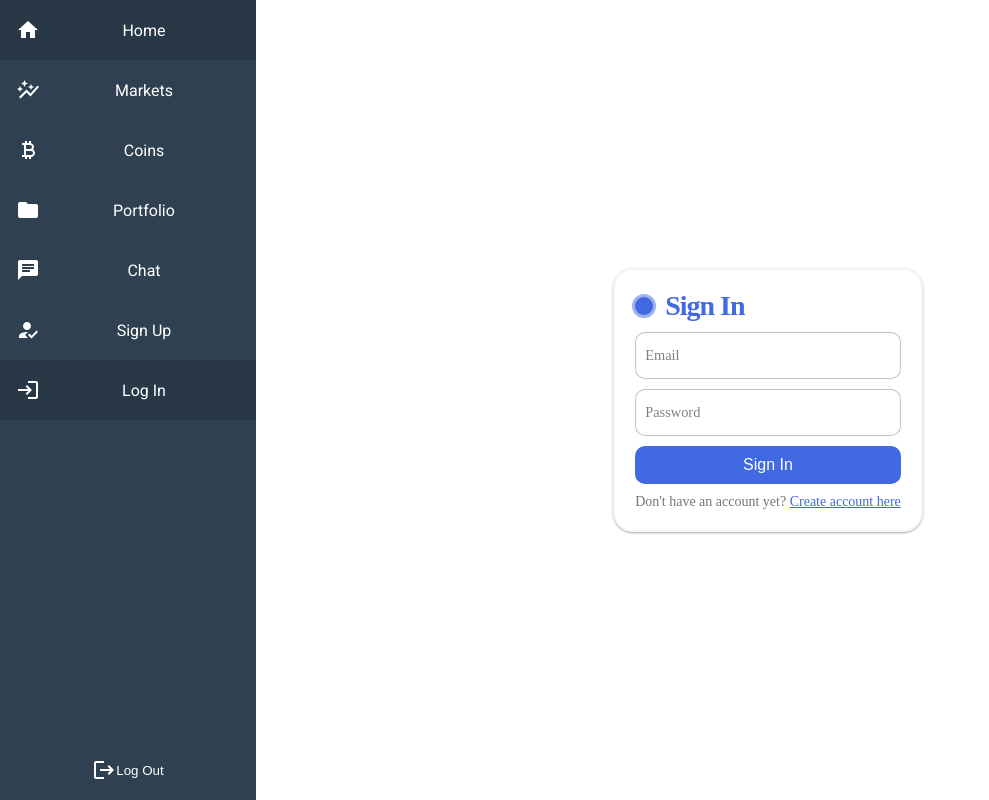
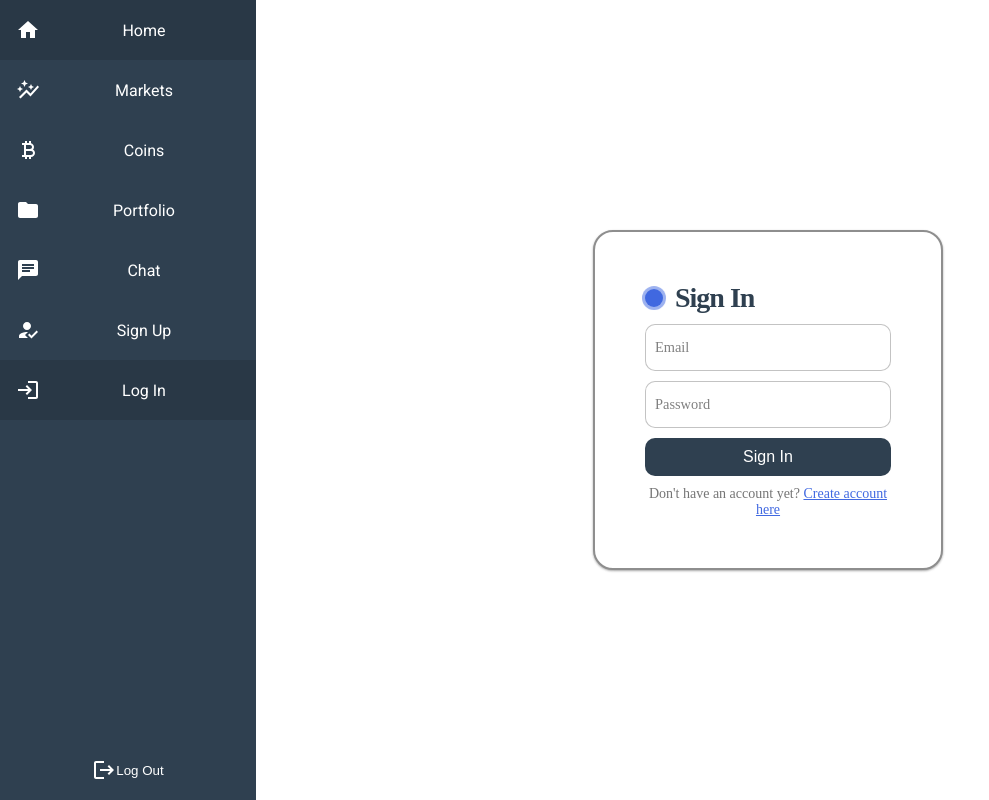
Before and after one commit to wcerteza/Coin-Dash, a React (Vite) app in the folder client/: page /signin in a window 1280 px wide. Shown: the whole page, without its empty margins (0-989 px from the left). Built offline with nearby package versions, Linux system fonts and the light colour scheme.

Commit message:
changed register and sign in styling

```diff
--- a/client/src/App.css
+++ b/client/src/App.css
@@ -34,6 +34,10 @@
   font-family: sans-serif;
   color: black;
   text-decoration: none;
+}
+
+.coin-title {
+  font-weight: 600;
 }
 
 .title {
@@ -411,16 +415,16 @@ button:hover .button-text {
   gap: 10px;
   max-width: 350px;
   background-color: #fff;
-  padding: 20px;
+  padding: 50px;
   border-radius: 20px;
   position: relative;
-  border: 2px solid whitesmoke;
+  border: 2px solid rgb(142, 142, 142);
   box-shadow: 0 1px 3px rgba(0,0,0,0.12), 0 1px 2px rgba(0,0,0,0.24);
 }
 
 .title {
   font-size: 28px;
-  color: royalblue;
+  color: #2F4050;
   font-weight: 600;
   letter-spacing: -1px;
   position: relative;
@@ -508,7 +512,7 @@ button:hover .button-text {
 .submit {
   border: none;
   outline: none;
-  background-color: royalblue;
+  background-color: #2F4050;
   padding: 10px;
   border-radius: 10px;
   color: #fff;
--- a/client/src/pages/Show.jsx
+++ b/client/src/pages/Show.jsx
@@ -51,9 +51,8 @@ const Show = ({ user, portfolio }) => {
               {coinDetails.total_volume}
             </p>
             <p>
-              <span className="show-span">
-                Rank: {coinDetails.market_cap_rank}
-              </span>
+              <span className="show-span">Rank: </span>
+              {coinDetails.market_cap_rank}
             </p>
             <button className="learn-more" onClick={() => AddCoinToPortfolio()}>
               <span className="circle" aria-hidden="true">
```
